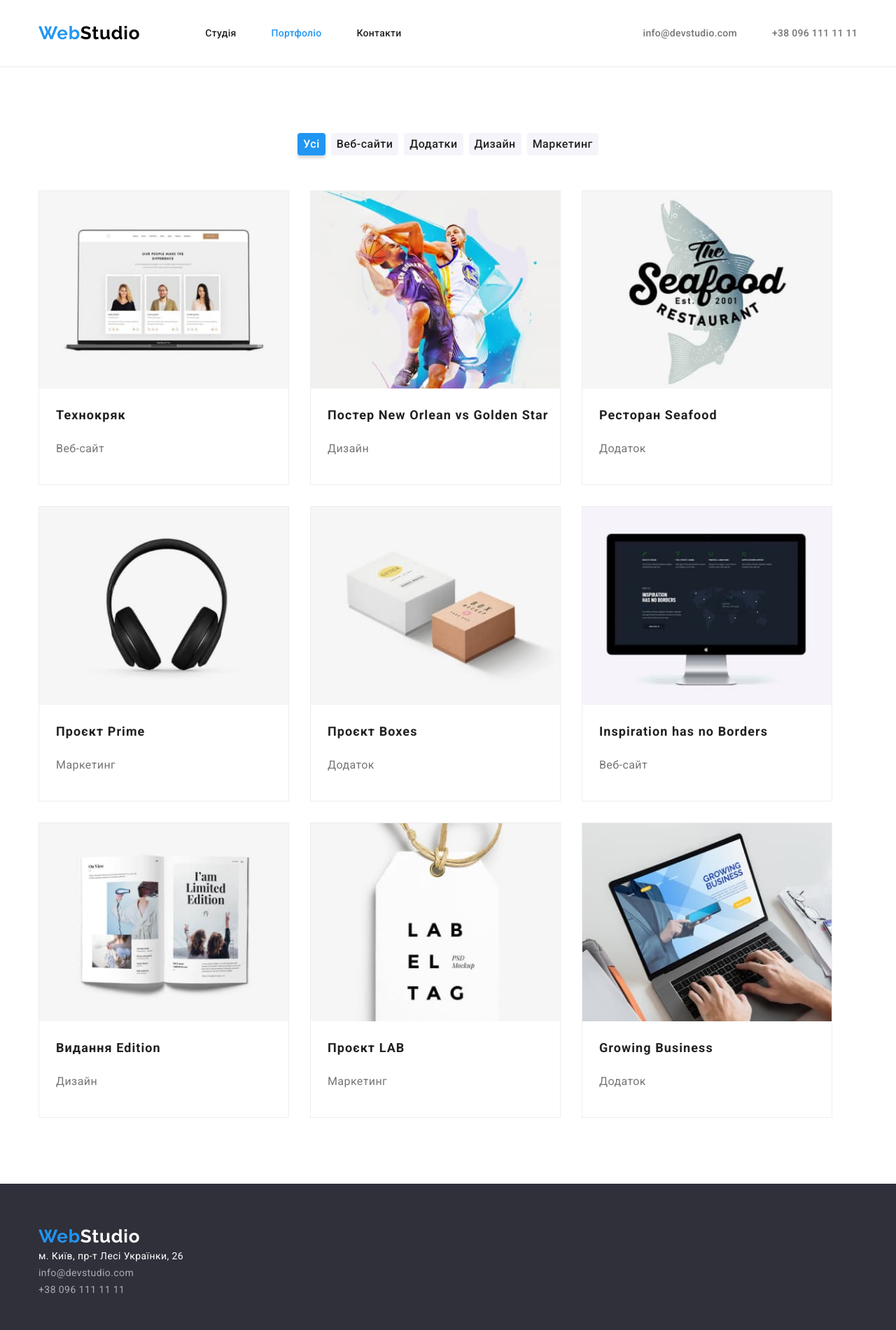
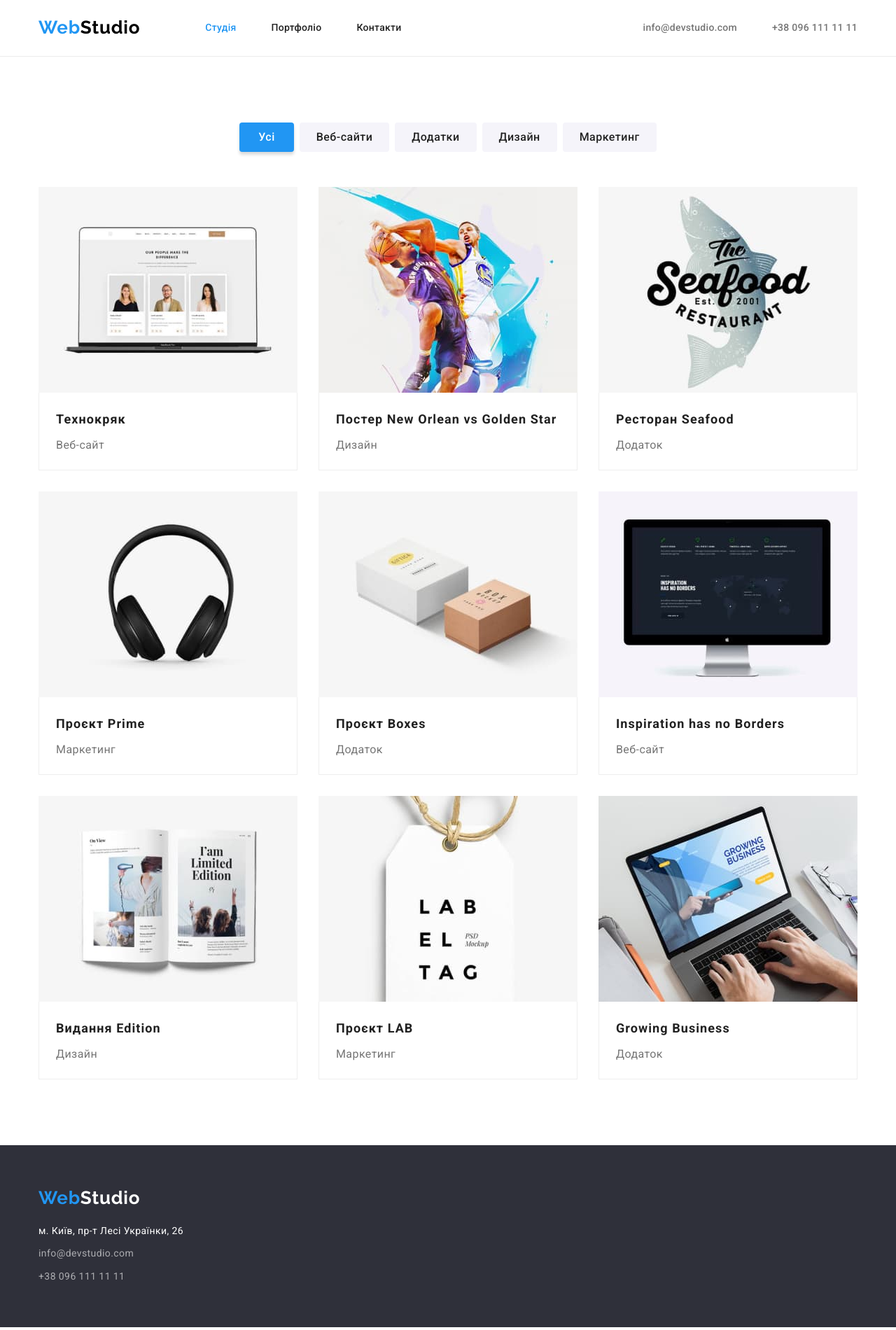
Before and after one commit to IOksa/goit-markup-hw-03, a plain HTML site: page portfolio.html in a window 1280 px wide. Shown: the whole page at 70% size. Drawn offline with nearby package versions, Linux system fonts and the light colour scheme.

Commit message:
change all files

```diff
--- a/css/styles.css
+++ b/css/styles.css
@@ -48,7 +48,7 @@ h4,
 h5,
 h6,
 p {
-    margin-top: 0;
+    margin: 0;
 }
 
 img {
@@ -60,22 +60,23 @@ img {
 .container{
     width:100%;
     max-width: 1200px;
-    padding: 94px 15px;
+    padding: 0 15px;
     margin: 0 auto;
 
 }
 
+.section{
+    padding: 94px 0;
+}
+
 header{
     border-bottom: 1px solid var(--color-border-header);
+
 }
 
-header .container{
-    padding-top: 32px;
-    padding-bottom: 32px;
 
-    /* border-bottom: 1px solid var(--color-border-header); */
-}
 .header-container{
+
     display:flex;
     align-items: center;
     /* justify-content: space-between;
@@ -130,6 +131,13 @@ header .container{
     letter-spacing: 0.03em;
 
 }
+
+header .logo{
+    display: block;
+    padding-top: 24px;
+    padding-bottom: 25px;
+
+}
 .logo-header{
     color: var(--logo-header-color);
 
@@ -149,8 +157,8 @@ header .container{
 
     text-decoration: none;
 
-
-
+    display:block;
+    padding: 32px 0;
 
 }
 
@@ -163,7 +171,7 @@ header .container{
 }
 
 
-.contacts-header .contacts-text{
+.contacts-text{
     color: var(--primary-text-color);
 
     font-weight: 500;
@@ -172,11 +180,13 @@ header .container{
 
     text-decoration: none;
 
+    display: block;
+    padding: 32px 0;
 
 }
 
-.contacts-header .contacts-text:hover,
-.contacts-header .contacts-text:focus,
+.contacts-text:hover,
+.contacts-text:focus,
 .footer-address:hover,
 .footer-address:focus,
 .footer-contacts:hover,
@@ -186,15 +196,15 @@ header .container{
 }
 
 
+
 .hero{
     background-color: var(--secondary-background-color);
 
+    padding: 200px 0;
+
 }
 
-.hero .container{
-    padding-top: 200px;
-    padding-bottom: 200px;
-}
+
 .hero-title{
     color:var(--secondary-color);
 
@@ -204,6 +214,8 @@ header .container{
     text-align: center;
     letter-spacing: 0.06em;
     text-transform: uppercase;
+
+    margin-bottom: 30px;
 
 
 }
@@ -226,6 +238,7 @@ header .container{
 
     cursor: pointer;
 
+    padding: 10px 32px;
 
 }
 
@@ -241,10 +254,6 @@ header .container{
     justify-content: center;
 }
 
-/* .advantages .container{
-
-} */
-
 .advantages-list{
     display:flex;
     /* align-items: center; */
@@ -259,6 +268,8 @@ header .container{
     line-height: 1.14;
     letter-spacing: 0.03em;
     text-transform: uppercase;
+
+    margin-bottom: 10px;
 }
 
 .advantages-text{
@@ -267,7 +278,7 @@ header .container{
     letter-spacing: 0.03em;
 }
 
-.services .container{
+.services{
     padding-top: 0;
 }
 
@@ -303,8 +314,7 @@ header .container{
     gap: 30px;
 }
 .team-description{
-    padding-top: 30px;
-    padding-bottom: 30px;
+    padding: 30px 0;
 }
 
 .team-item{
@@ -321,6 +331,8 @@ header .container{
     line-height: 1.19;
     letter-spacing: 0.03em;
     text-align: center;
+
+    margin-bottom: 10px;
 }
 
 .team-position{
@@ -332,18 +344,23 @@ header .container{
 
 .footer{
     background-color: var(--secondary-background-color);
+    padding: 60px 0;
 }
 
-.footer .container{
-    padding-top: 60px;
-    padding-bottom: 60px;
+footer .logo{
+    display: block;
+    margin-bottom: 20px;
 }
+
 .footer-address{
     color: var(--secondary-color);
     font-style: normal;
     line-height: 1.7;
     letter-spacing: 0.03em;
     text-decoration: none;
+
+    display: block;
+    margin-bottom: 9px;
 }
 
 .footer-contacts{
@@ -354,6 +371,13 @@ header .container{
     text-decoration: none;
 }
 
+.list-item{
+    margin-bottom: 9px;
+}
+
+.list-item:last-child{
+    margin-bottom: 0;
+}
 
 .filter-list{
     display:flex;
@@ -362,9 +386,10 @@ header .container{
     margin-bottom: 50px;
 }
 
-/* .works .container{
+.works{
+    padding: 94px 0;
 
-} */
+}
 .works-list{
     display: flex;
     gap: 30px;
@@ -373,9 +398,9 @@ header .container{
 }
 
 .works-item{
-    flex-basis: calc((100% - 96px) / 3);
+    flex-basis: calc((100% - 60px) / 3);
 
-    border: 1px solid var(--color-border-card);
+
 }
 
 .card-title{
@@ -386,6 +411,7 @@ header .container{
     line-height: 2;
     letter-spacing: 0.06em;
 
+    margin-bottom: 4px;
 }
 
 
@@ -396,6 +422,12 @@ header .container{
     line-height: 1.6;
     text-align: center;
     letter-spacing: 0.03em;
+
+    padding: 6px 22px;
+}
+
+.works-filter.primary{
+    padding: 6px 25px;
 }
 
 .works-filter.primary,
@@ -436,4 +468,20 @@ header .container{
     padding-left:24px;
     padding-top: 20px;
     padding-bottom: 20px;
+
+     /* Встановить стилі правої рамки*/
+    border-right-width: 1px;
+    border-right-style: solid;
+    border-right-color: var(--color-border-card);
+
+    /*Встановить стилі нижньої рамки*/
+    border-bottom-width: 1px;
+    border-bottom-style: solid;
+    border-bottom-color: var(--color-border-card);
+
+    /* Встановить стилі лівої рамки */
+    border-left-width: 1px;
+    border-left-style: solid;
+    border-left-color: var(--color-border-card);
+
 }
--- a/portfolio.html
+++ b/portfolio.html
@@ -31,10 +31,8 @@
               >Web<span class="logo-header">Studio</span></a
             >
             <ul class="site-nav list">
-              <li><a href="./index.html" class="link">Студія</a></li>
-              <li>
-                <a href="./portfolio.html" class="link current">Портфоліо</a>
-              </li>
+              <li><a href="./index.html" class="link current">Студія</a></li>
+              <li><a href="./portfolio.html" class="link">Портфоліо</a></li>
               <li><a href="" class="link">Контакти</a></li>
             </ul>
           </nav>
@@ -60,25 +58,25 @@
           <!--Заголовок скрити-->
           <h1 class="visually-hidden">Приклади робіт</h1>
           <ul class="filter-list list">
-            <li>
+            <li class="filter-item">
               <button type="button" class="works-filter primary">Усі</button>
             </li>
-            <li>
+            <li class="filter-item">
               <button type="button" class="works-filter secondary">
                 Веб-сайти
               </button>
             </li>
-            <li>
+            <li class="filter-item">
               <button type="button" class="works-filter secondary">
                 Додатки
               </button>
             </li>
-            <li>
+            <li class="filter-item">
               <button type="button" class="works-filter secondary">
                 Дизайн
               </button>
             </li>
-            <li>
+            <li class="filter-item">
               <button type="button" class="works-filter secondary">
                 Маркетинг
               </button>
@@ -227,7 +225,7 @@
         <a href="" class="logo">Web<span class="logo-footer">Studio</span></a>
         <address>
           <ul class="list">
-            <li>
+            <li class="list-item">
               <a
                 href="https://goo.gl/maps/rqfdBLED6GsDDK1P9"
                 target="_blank"
@@ -236,12 +234,12 @@
                 >м. Київ, пр-т Лесі Українки, 26</a
               >
             </li>
-            <li>
+            <li class="list-item">
               <a href="mailto:info@devstudio.com" class="footer-contacts"
                 >info@devstudio.com</a
               >
             </li>
-            <li>
+            <li class="list-item">
               <a href="tel:+380961111111" class="footer-contacts"
                 >+38 096 111 11 11</a
               >
```
Also changed, not shown: index.html (+6 -6 lines).
